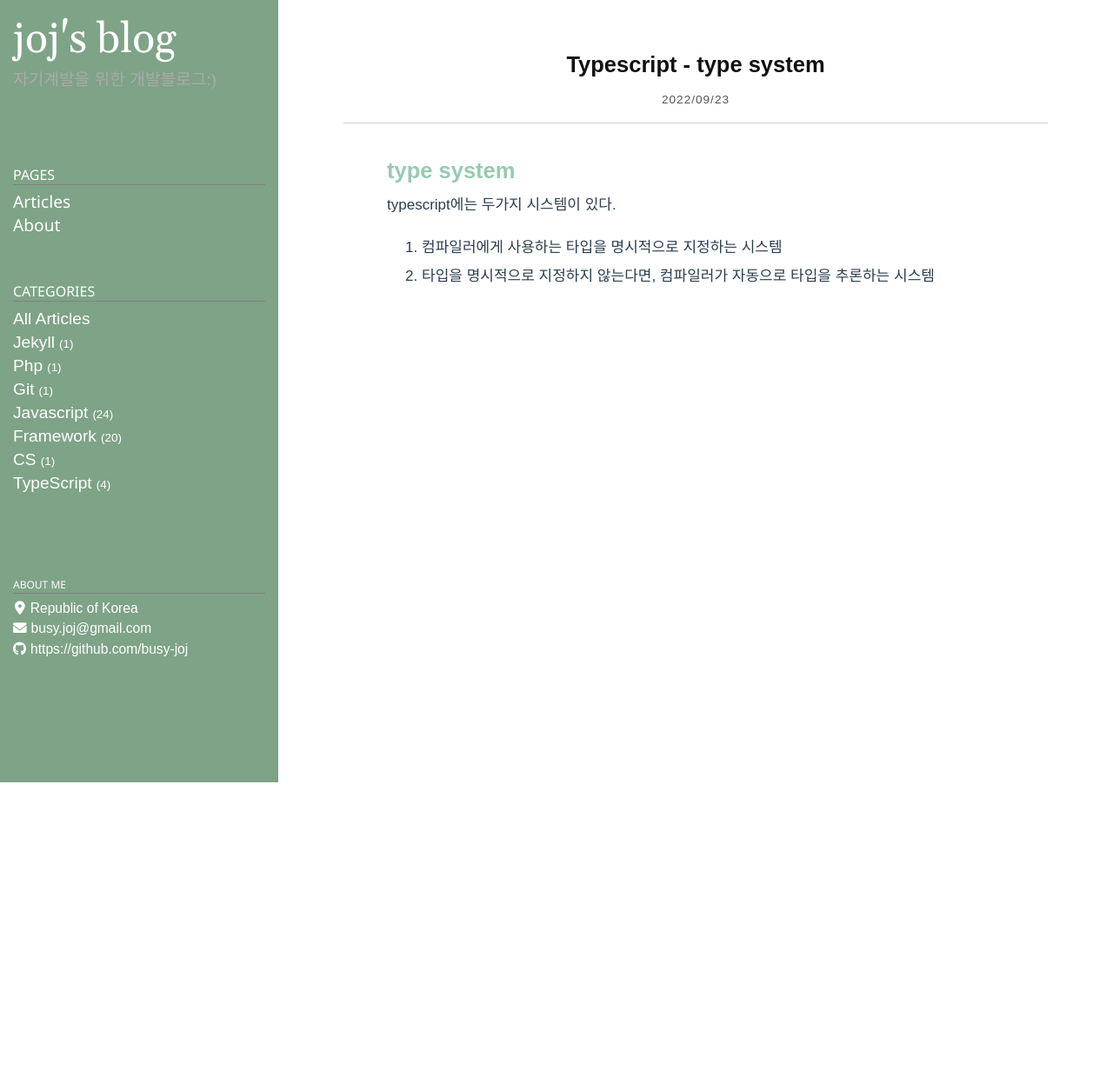
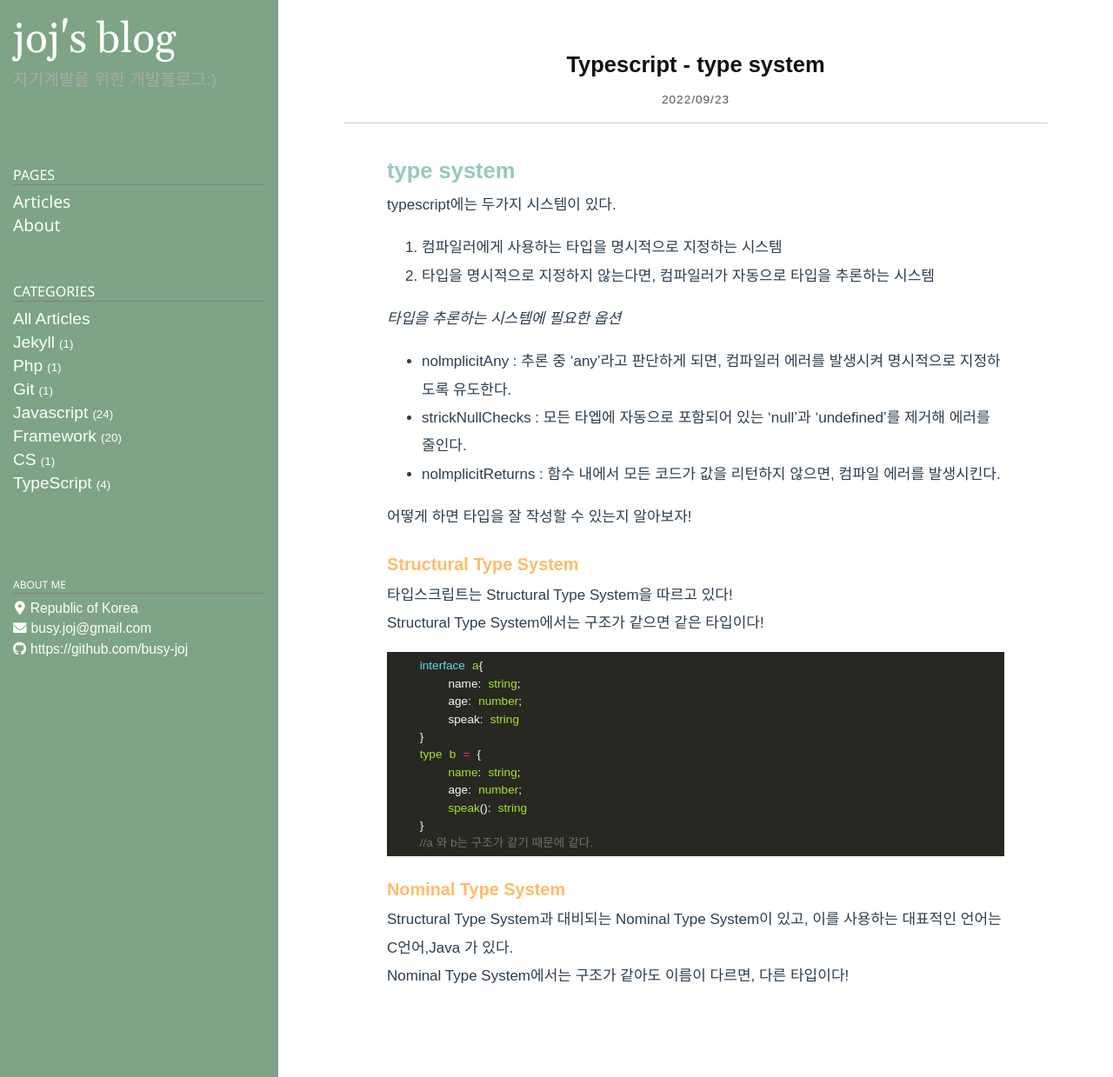
Before and after one commit to busy-joj/busy-joj.github.io, a Jekyll site: the page built from _posts/TypsScript/2022-09-23-typescript4.markdown, in a window 1280 px wide. Shown: the whole page at 87% size. Built offline with Jekyll 4.4.1, drawn with Linux system fonts in a browser that asks for light colours; some web fonts are replaced; before the commit the page ends 900 px from its top, so only the background shows below that.

Commit message:
포스팅 작성

````diff
--- a/_posts/TypsScript/2022-09-23-typescript4.markdown
+++ b/_posts/TypsScript/2022-09-23-typescript4.markdown
@@ -9,4 +9,29 @@ typescript에는 두가지 시스템이 있다.
 1. 컴파일러에게 사용하는 타입을 명시적으로 지정하는 시스템
 2. 타입을 명시적으로 지정하지 않는다면, 컴파일러가 자동으로 타입을 추론하는 시스템
 
-### <span style="color:#febc68;font-weight:bold"></span>
+*타입을 추론하는 시스템에 필요한 옵션*
+- nolmplicitAny : 추론 중 'any'라고 판단하게 되면, 컴파일러 에러를 발생시켜 명시적으로 지정하도록 유도한다.
+- strickNullChecks : 모든 타엡에 자동으로 포함되어 있는 'null'과 'undefined'를 제거해 에러를 줄인다.
+- nolmplicitReturns : 함수 내에서 모든 코드가 값을 리턴하지 않으면, 컴파일 에러를 발생시킨다.
+
+어떻게 하면 타입을 잘 작성할 수 있는지 알아보자!
+
+### <span style="color:#febc68;font-weight:bold">Structural Type System</span>
+타입스크립트는 Structural Type System을 따르고 있다!
+Structural Type System에서는 구조가 같으면 같은 타입이다!
+```javascript
+    interface a{
+        name: string;
+        age: number;
+        speak: string
+    }
+    type b = {
+        name: string;
+        age: number;
+        speak(): string
+    }
+    //a 와 b는 구조가 같기 때문에 같다.
+```
+### <span style="color:#febc68;font-weight:bold">Nominal Type System</span>
+Structural Type System과 대비되는 Nominal Type System이 있고, 이를 사용하는 대표적인 언어는 C언어,Java 가 있다.
+Nominal Type System에서는 구조가 같아도 이름이 다르면, 다른 타입이다!
````
